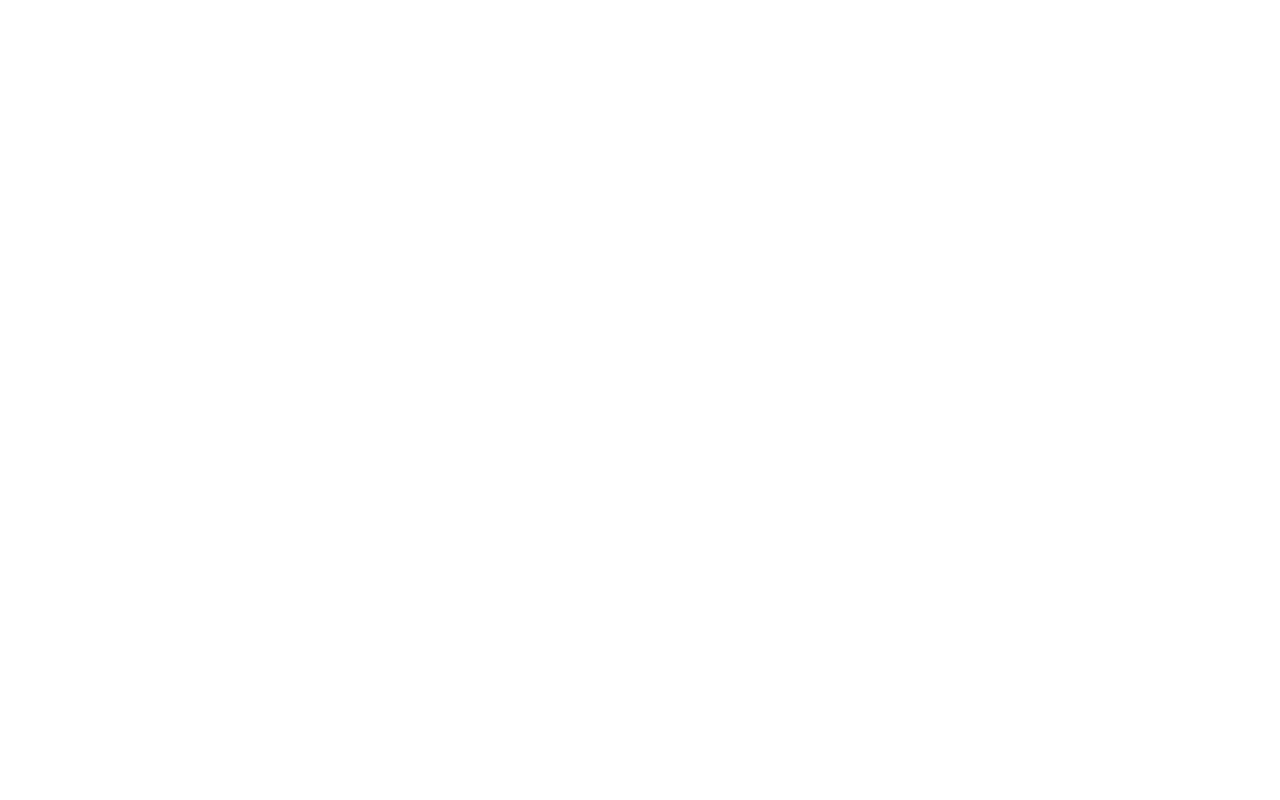
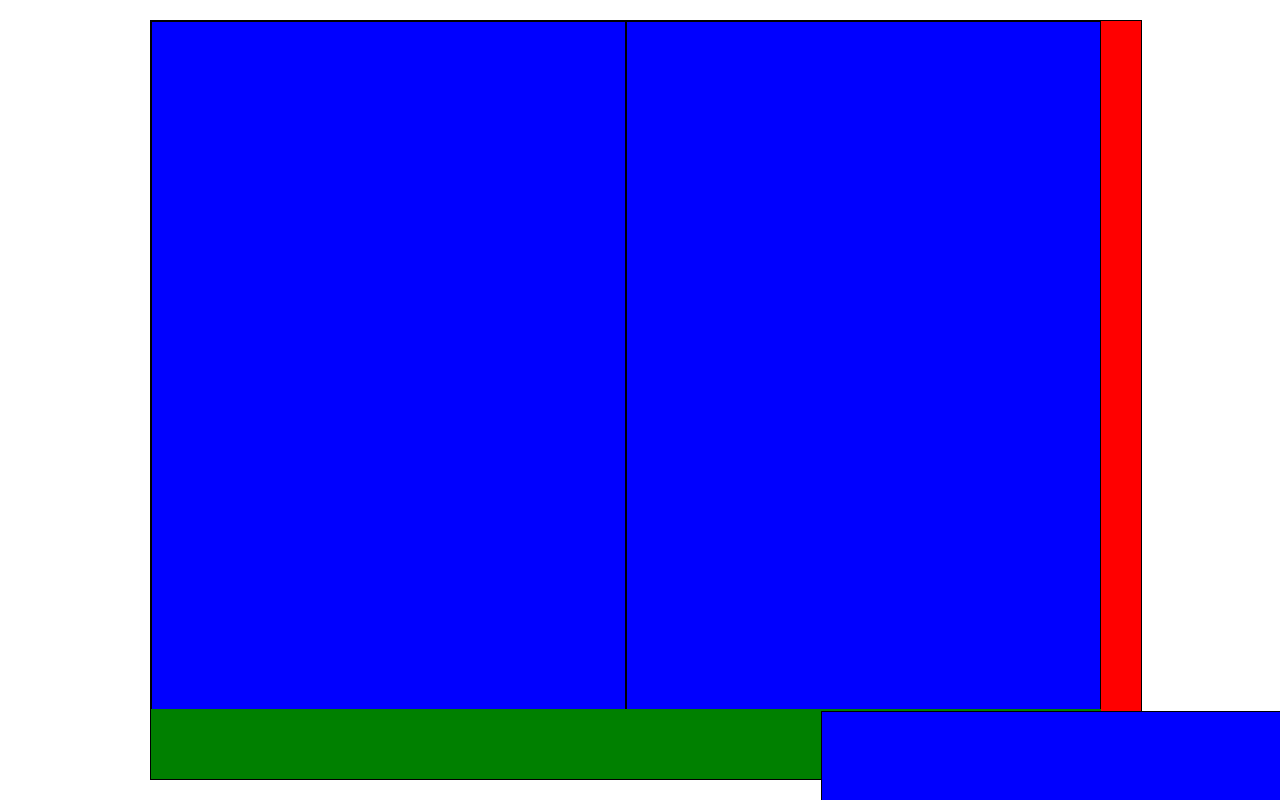
Before and after one commit to GianniPio/html-css-boolando, a plain HTML site: page index.html in a window 1280 px wide. Shown: the top 800 px of the page. Drawn offline with Linux system fonts and the light colour scheme.

Commit message:
struct  sito

```diff
--- a/css/style.css
+++ b/css/style.css
@@ -0,0 +1,45 @@
+/* tag generali */
+*{
+    margin: 0;
+    padding: 0;
+    box-sizing: border-box;
+}
+
+.clearflix::after{
+    content: none;
+    display: table;
+    clear: both;
+}
+
+/* tag body */
+
+.clearflix{
+    margin: 1.6% 10.8% 2.2% 11.7%;
+    border: 1px solid black;
+    height: 760px;
+    background-color: red;
+}
+
+.centro{
+    margin-left:34%;
+}
+
+.destra{
+    margin-left: 67.7%;
+}
+
+.sopra{
+    border: 1px solid black;
+    background-color: blue;
+    width: 475px;
+    height: 690px;
+    float: left;
+}
+
+.sotto{
+    width: 475px;
+    height: 70px;
+    background-color: green;
+    margin-top: 687px;
+    margin-left: -1px;
+}
--- a/index.html
+++ b/index.html
@@ -8,6 +8,69 @@
     <title>Boolando</title>
 </head>
 <body>
+    <!-- clearflix di sopra -->
+    <div class="clearflix">
+
+        <!-- sezione di sinistra -->
+        <section class="sinistra">
+            <div class="sopra">
+                <div class="sotto">
+                </div>
+            </div>
+
+        </section>
+
+        <!-- sezione di centro -->
+        <section class="centro">
+            <div class="sopra">
+                <div class="sotto">
+                </div>
+            </div>
+
+        </section>
+
+        <!-- sezione di destra -->
+        <section class="destra">
+            <div class="sopra">
+                <div class="sotto">
+                </div>
+            </div>
+
+        </section>
+
+
+    </div>
+
+    <!-- clearflix di sotto -->
+    <div class="clearflix">
+
+        <!-- sezione di sinistra -->
+        <section class="sinistra">
+            <div class="sopra">
+                <div class="sotto">
+                </div>
+            </div>
+
+        </section>
+
+        <!-- sezione di centro -->
+        <section class="centro">
+            <div class="sopra">
+                <div class="sotto">
+                </div>
+            </div>
+
+        </section>
+
+        <!-- sezione di destra -->
+        <section class="destra">
+            <div class="sopra">
+                <div class="sotto">
+                </div>
+            </div>
+        </section>
+
+    </div>
 
 </body>
 </html>
```
